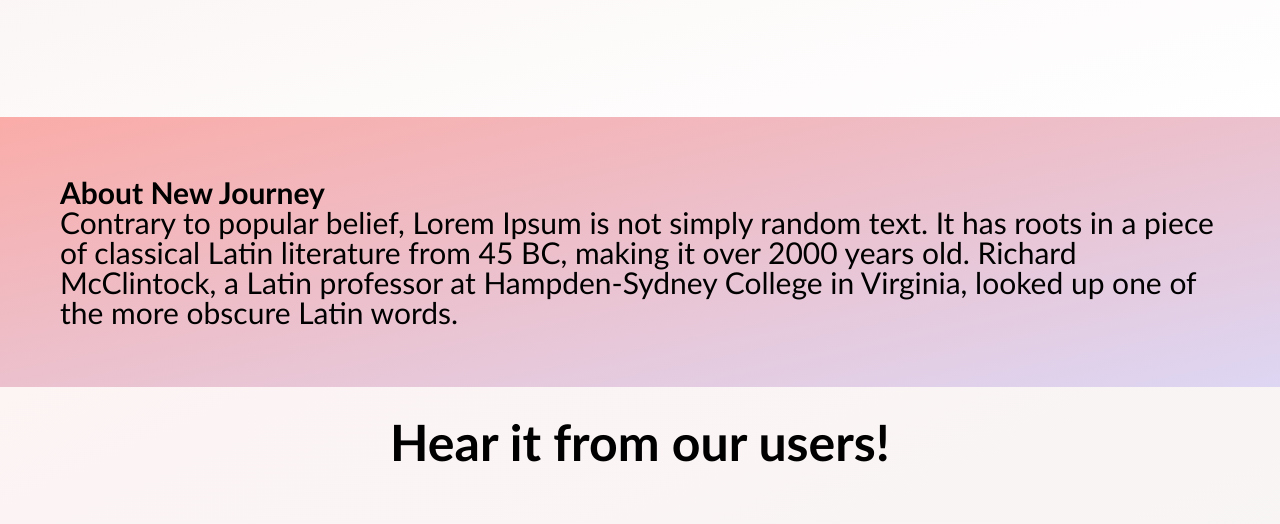
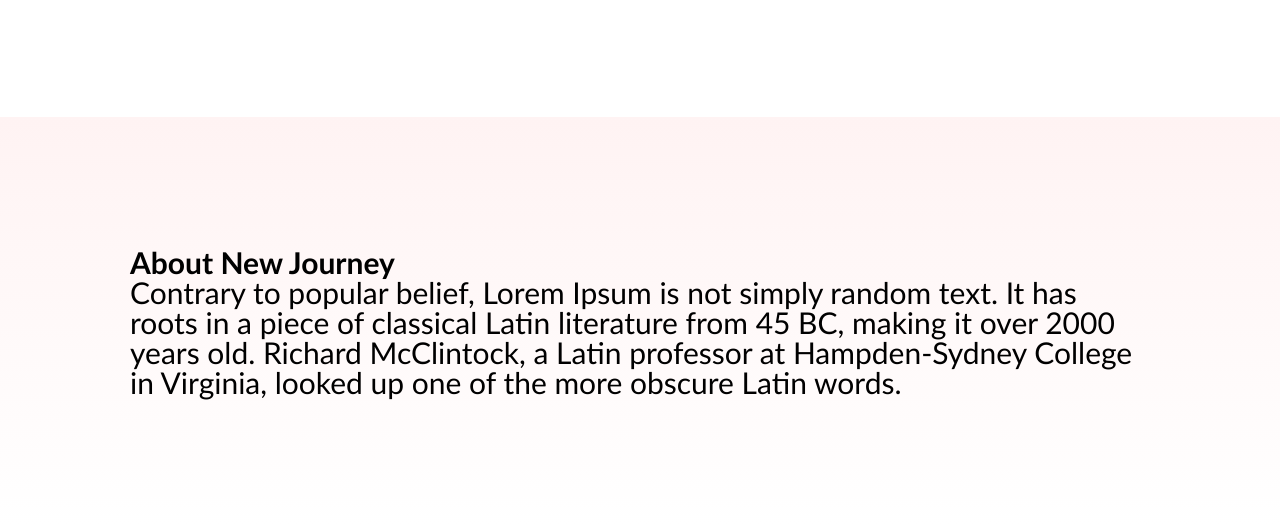
Before and after one commit to bluelogix/daily-journal, a plain HTML site: page index.html in a window 1280 px wide. Shown: the part 901-1425 px from the top of the page. Drawn offline with Linux system fonts and the light colour scheme; grey boxes are pictures that could not be loaded.

Commit message:
finished day 1 of landing page

```diff
--- a/index.css
+++ b/index.css
@@ -205,7 +205,7 @@ p {
 
 /* Middle */
 .middle {
-  background-image: linear-gradient(to bottom right, #faf2f2  ,  #ffffff);
+  /* background-image: linear-gradient(to bottom right, #faf2f2  ,  #ffffff); */
   display: flex;
   justify-content: center;
   padding: 12rem;
@@ -226,18 +226,19 @@ width: 50px;
 
 /* Bottom */
 .bottom {
-  background-image: linear-gradient(to bottom right , #faaca8, #ddd6f3 );
+  background-image: linear-gradient( #fff3f3  ,  #ffffff);
     background-repeat: no-repeat;
     background-attachment: fixed;
-    /* background-position: center;  */
-    /* width: 100%; */
-    padding: 6rem;
+    background-position: center;
+    width: 100%;
+    padding: 13rem;
 }
 
+
 /* Testimonials */
-.test {
-  background-image: linear-gradient(to bottom right , #fdf4f4, #f5f5f5 );
-}
+/* .test {
+  background-image: linear-gradient(-90deg, #ffffff, #ffeeee );
+} */
 .testimonials {
   font-size: 2rem;
   display: flex;
--- a/index.html
+++ b/index.html
@@ -57,6 +57,9 @@
                      <h1>About New Journey</h1>
                       <p>Contrary to popular belief, Lorem Ipsum is not simply random text. It has roots in a piece of classical Latin literature from 45 BC, making it over 2000 years old. Richard McClintock, a Latin professor at Hampden-Sydney College in Virginia, looked up one of the more obscure Latin words.</p>
                 </div>
+                <div >
+               <!-- <img class="about-img" src="./imgs/out.png" width="50%" />  -->
+               </div>
 
          </div>
          <div class="test">
```
Also changed, not shown: imgs/out.png (added), 2 other files.
